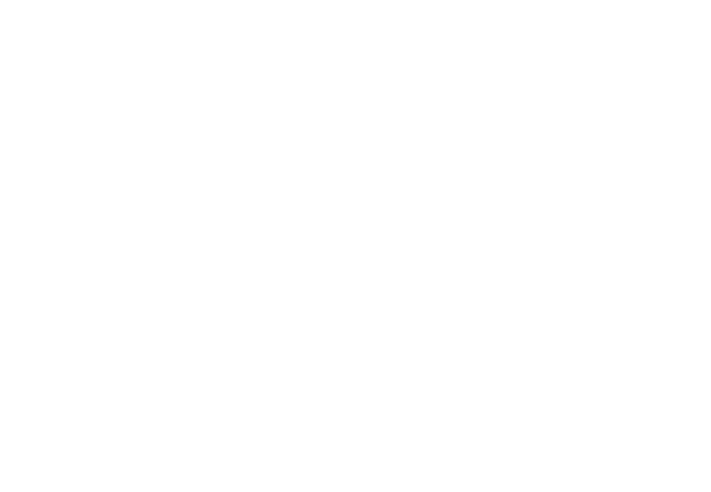
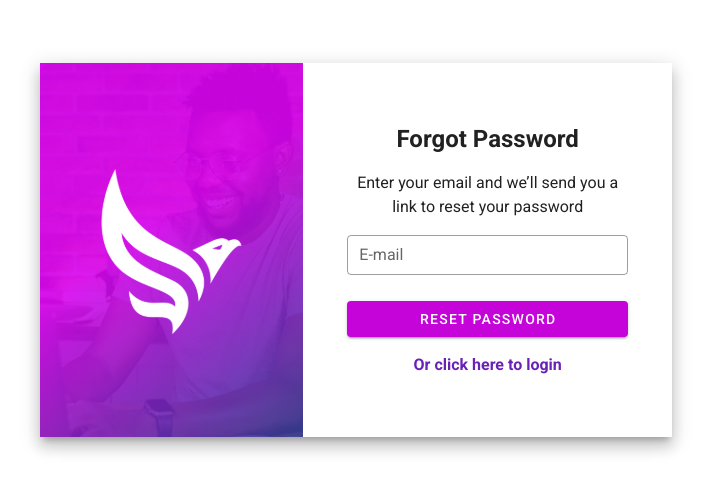
Before and after one commit to Kasopej/Nuxt-cyber-admin, a Nuxt app: page /account/forgot-password in a window 1280 px wide. Before the commit this address had no page. Shown: the part 150-642 px from the top of the page, without its empty margins (284-995 px from the left). Built offline with nearby package versions, Linux system fonts and the light colour scheme.

Commit message:
Update:
- Added Forgot Password Field

```diff
--- a/pages/account/ForgotPassword.vue
+++ /dev/null
@@ -1,19 +0,0 @@
-<template>
-  <v-form ref="form" v-model="valid" class="pa-8 col-12" lazy-validation>
-    Forgot Password!
-  </v-form>
-</template>
-
-<script>
-export default {
-  layout: 'account',
-
-  data() {
-    return {
-      FORM: { persistent: true },
-    }
-  },
-
-  head: { title: 'Forgot Password' },
-}
-</script>
--- /dev/null
+++ b/pages/account/forgot-password.vue
@@ -0,0 +1,59 @@
+<template>
+  <v-form ref="form" v-model="valid" class="pa-8 col-12" lazy-validation>
+    <header class="headline font-weight-bold text-center py-4">
+      Forgot Password
+    </header>
+
+    <div class="text-center pb-4">
+      Enter your email and we’ll send you a link to reset your password
+    </div>
+
+    <div>
+      <v-text-field
+        v-model="FORM.email"
+        dense
+        outlined
+        :rules="[rules.required]"
+        label="E-mail"
+        required
+      ></v-text-field>
+
+      <v-btn block color="primary" @click="resetPassword">
+        Reset password
+      </v-btn>
+    </div>
+
+    <div class="text-center py-4">
+      <nuxt-link to="/account/login/" class="font-weight-bold accent--text">
+        Or click here to login
+      </nuxt-link>
+    </div>
+  </v-form>
+</template>
+
+<script>
+export default {
+  layout: 'account',
+
+  data() {
+    return {
+      FORM: {
+        email: null,
+      },
+
+      valid: true,
+      rules: {
+        required: (value) => !!value || 'Required.',
+      },
+    }
+  },
+
+  head: { title: 'Sign in' },
+
+  methods: {
+    resetPassword() {
+      console.log(this.FORM)
+    },
+  },
+}
+</script>
--- a/pages/account/login.vue
+++ b/pages/account/login.vue
@@ -37,7 +37,7 @@
 
     <div class="d-flex align-center justify-space-between py-4">
       <v-checkbox v-model="FORM.persistent" label="Remember me"></v-checkbox>
-      <nuxt-link to="/account/register/">Forgot Password?</nuxt-link>
+      <nuxt-link to="/account/forgot-password/">Forgot Password?</nuxt-link>
     </div>
   </v-form>
 </template>
```
